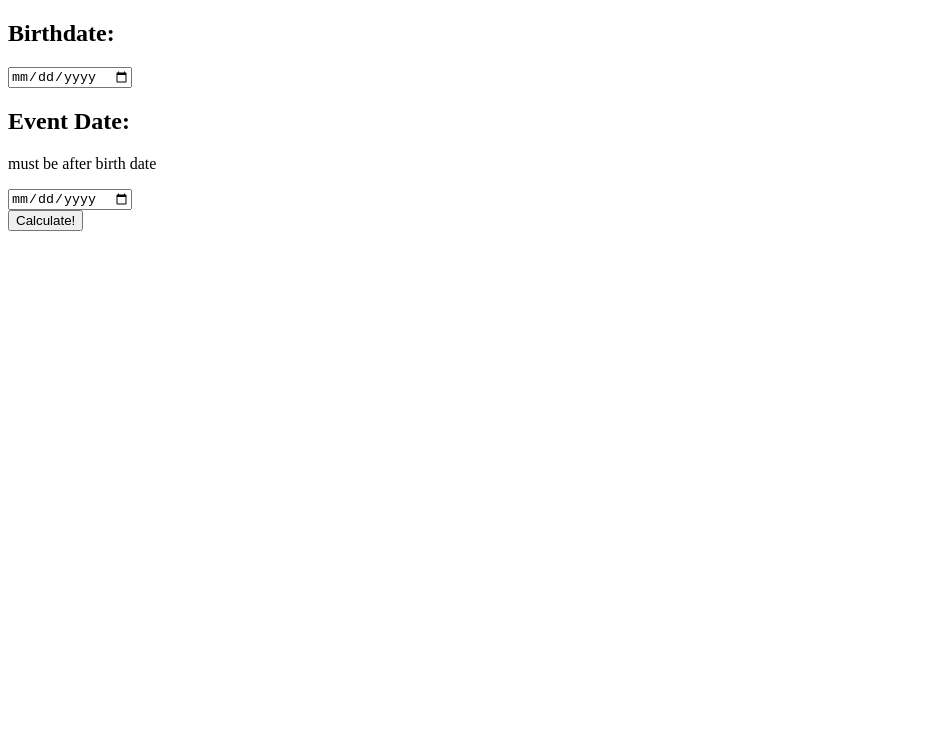
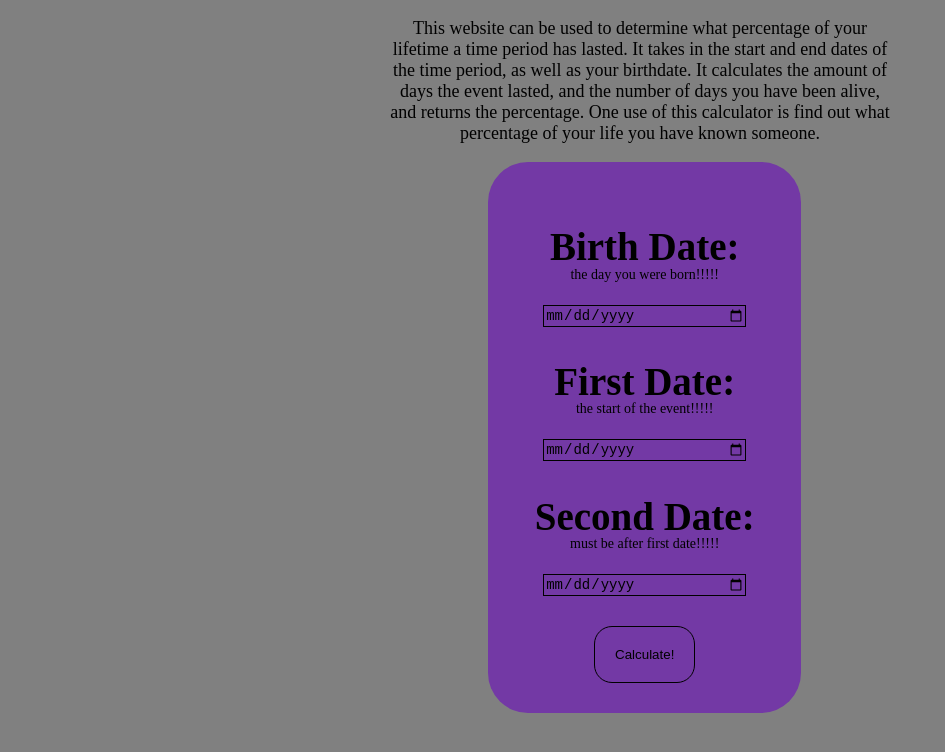
Before and after one commit to VanshAnand1/Lifetime-Percentage-Calculator, a plain HTML site: page homepage.html in a window 1280 px wide. Shown: the whole page, without its empty margins (0-945 px from the left). Drawn offline with Linux system fonts and the light colour scheme.

Commit message:
everythign

```diff
--- a/homepage.css
+++ b/homepage.css
@@ -1 +1,62 @@
-#header {}
+body {
+    background-color: gray;
+}
+
+#header p {
+    font-size: 18px;
+    margin-left: 30%;
+    margin-right: 30%;
+    text-align: center;
+}
+
+#form {
+    font-size: 26px;
+    margin-left: 30%;
+    margin-right: 30%;
+    text-align: center;
+}
+
+#form p {
+    font-size: 14px;
+    margin-top: -35px;
+}
+
+.dates {
+    background-color: rgb(115, 57, 165);
+    border-radius: 40px;
+    width: 50%;
+    padding: 30px;
+    margin-left: 20%;
+    margin-right: 30%;
+}
+
+input[type="date"] {
+    background: transparent;
+    color: rgb(0, 0, 0);
+    width: 200px;
+    height: 20px;
+    font-size: 14px;
+    border: 1px solid black;
+}
+
+button[type="button"] {
+    background: transparent;
+    color: rgb(0, 0, 0);
+}
+
+.submit {
+    padding: 20px;
+    border-radius: 18px;
+    color: #fff;
+    text-decoration: none;
+    border: 1px solid black;
+    width: fit-content;
+}
+
+#answer {
+    font-size: 26px;
+    margin-left: 30%;
+    margin-right: 30%;
+    margin-top: 30px;
+    text-align: center;
+}
--- a/homepage.html
+++ b/homepage.html
@@ -9,15 +9,26 @@
 </head>
 
 <body>
-    <div id="center">
-        <h2>Birthdate:</h2>
-        <form class="dates" onsubmit="return false">
+    <div id="header">
+        <p>This website can be used to determine what percentage of your lifetime a time period has lasted.
+            It takes in the start and end dates of the time period, as well as your birthdate. It calculates the amount
+            of days the event lasted, and the number of days you have been alive, and returns the percentage. One
+            use of this calculator is find out what percentage of your life you have known someone. </p>
+    </div>
+    <div id="form">
+        <form class="dates">
+            <h2>Birth Date:</h2>
+            <p>the day you were born!!!!!</p>
             <input type="date" name="birthDate" id="birthDate" required>
-            <h2>Event Date:</h2>
-            <p>must be after birth date</p>
-            <input type="date" name="eventDate" id="eventDate" required>
-            <br>
-            <button type="submit" onclick="calculate()">Calculate!</button>
+            <h2>First Date:</h2>
+            <p>the start of the event!!!!!</p>
+            <input type="date" name="firstDate" id="firstDate" required>
+            <h2>Second Date:</h2>
+            <p>must be after first date!!!!!</p>
+            <input type="date" name="secondDate" id="secondDate" required>
+            <br><br>
+            <button type="button" class="submit" onclick="calculate()">Calculate!</button>
         </form>
     </div>
+    <div id="answer"></div>
 </body>
--- a/homepage.js
+++ b/homepage.js
@@ -1,15 +1,24 @@
 function calculate() {
-    const birthDate = document.getElementById("birthDate");
-    const eventDate = document.getElementById("eventDate");
+    const birthDate = document.getElementById("birthDate").value;
+    const firstDate = document.getElementById("firstDate").value;
+    const secondDate = document.getElementById("secondDate").value;
     const todayDate = Date();
 
-    const testDate = new Date("05/10/2022");
+    const birthDateStamp = new Date(birthDate).getTime();
+    const firstDayStamp = new Date(firstDate).getTime();
+    const secondDayStamp = new Date(secondDate).getTime();
+    const todayDateStamp = new Date(todayDate).getTime();
 
-    console.log(birthDate.value);
-    console.log(eventDate.value);
-    console.log(todayDate);
+    //calculate time difference
+    if (secondDayStamp > firstDayStamp && birthDate < firstDate) {
+        const timeDifferenceEvents = Math.round((secondDayStamp - firstDayStamp) / (1000 * 60 * 60 * 24));
+        const timeDifferenceAge = Math.round((todayDateStamp - birthDateStamp) / (1000 * 60 * 60 * 24));
+        const percentageTimeDifference = (timeDifferenceEvents / timeDifferenceAge) * 100;
 
-    const timeBetween = todayDate.getTime() - testDate.getTime();
-    console.log(timeBetween);
-
+        const element = document.getElementById('answer');
+        answer.innerHTML = percentageTimeDifference;
+    } else {
+        const element = document.getElementById('answer');
+        answer.innerHTML = 'i think you entered the dates wrong!!!!!';
+    }
 }
```
